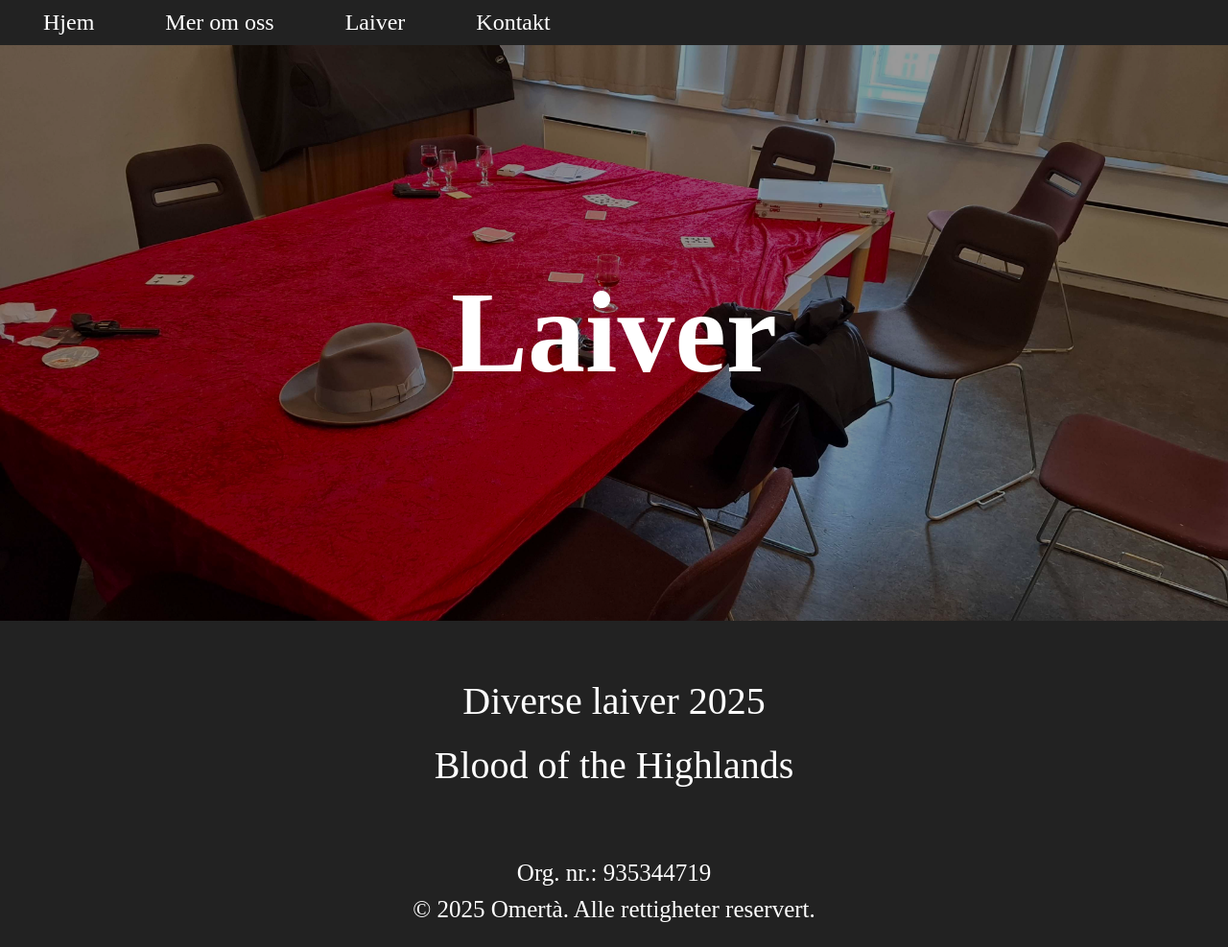
After one commit to Garluss/garluss.github.io, a Python web app: template forts-IT2/nettside-test-omerta/flaskr/templates/laiver.html in a window 1280 px wide. The commit adds this page. Shown: the whole page at 96% size. Run offline with Jinja, Linux system fonts and the light colour scheme; the template is opened without the code that fills it, so the values that code supplies are empty.

Commit message:
ordner litt på nettside

```diff
--- a/forts-IT2/nettside-test-omerta/flaskr/__init__.py
+++ b/forts-IT2/nettside-test-omerta/flaskr/__init__.py
@@ -12,6 +12,10 @@ def home():
 def mer():
     return render_template("omoss.html")
 
+@app.route("/laiver")
+def laiver():
+    return render_template("laiver.html")
+
 @app.route("/kontakt")
 def kontakt():
     return render_template("kontakt.html")
--- a/forts-IT2/nettside-test-omerta/flaskr/static/style.css
+++ b/forts-IT2/nettside-test-omerta/flaskr/static/style.css
@@ -21,11 +21,11 @@ nav a {
 nav a:hover {
     background-color: rgb(58, 58, 58);
 }
+
 main {
     display: flex;
     flex-direction: column;
     align-items: center;
-    border: 1px solid black;
 }
 #fane {
     display: flex;
@@ -60,4 +60,5 @@ main {
 }
 #bunn p {
     margin: 5px;
+    font-size: 25px;
 }
--- a/forts-IT2/nettside-test-omerta/flaskr/templates/base.html
+++ b/forts-IT2/nettside-test-omerta/flaskr/templates/base.html
@@ -11,7 +11,7 @@
     <nav>
         <a href="/">Hjem</a>
         <a href="/mer">Mer om oss</a>
-        <a href="#">Laiver</a>
+        <a href="/laiver">Laiver</a>
         <a href="/kontakt">Kontakt</a>
     </nav>
     <div id="fane">
--- /dev/null
+++ b/forts-IT2/nettside-test-omerta/flaskr/templates/laiver.html
@@ -0,0 +1,39 @@
+{% extends 'base.html' %}
+
+{% block tittel %}Laiver{% endblock %}
+
+{% block topp %}
+    {{ super() }}
+    <style type="text/css">
+        main {
+            text-align: center;
+            background-color: rgb(34, 34, 34);
+        }
+        #lenker {
+            display: flex;
+            flex-direction: column;
+            margin-top: 40px;
+            margin-bottom: 40px;
+        }
+        #lenker a {
+            color: white;
+            font-size: 40px;
+            margin-top: 10px;
+            margin-bottom: 10px;
+            text-decoration: none;
+        }
+        #lenker a:hover {
+            color: rgb(107, 107, 107);
+        }
+        #bunn {
+            margin-top: 0;
+        }
+    </style>
+{% endblock %}
+
+{% block innhold %}
+    <div id="lenker">
+        <a href="#">Diverse laiver 2025</a>
+        <a href="#">Blood of the Highlands</a>
+    </div>
+{% endblock %}
```
Also changed, not shown: forts-IT2/nettside-test-omerta/flaskr/templates/kontakt.html (+6 -2 lines), forts-IT2/nettside-test-omerta/flaskr/templates/both.html (added), forts-IT2/nettside-test-omerta/flaskr/templates/div25.html (added).
